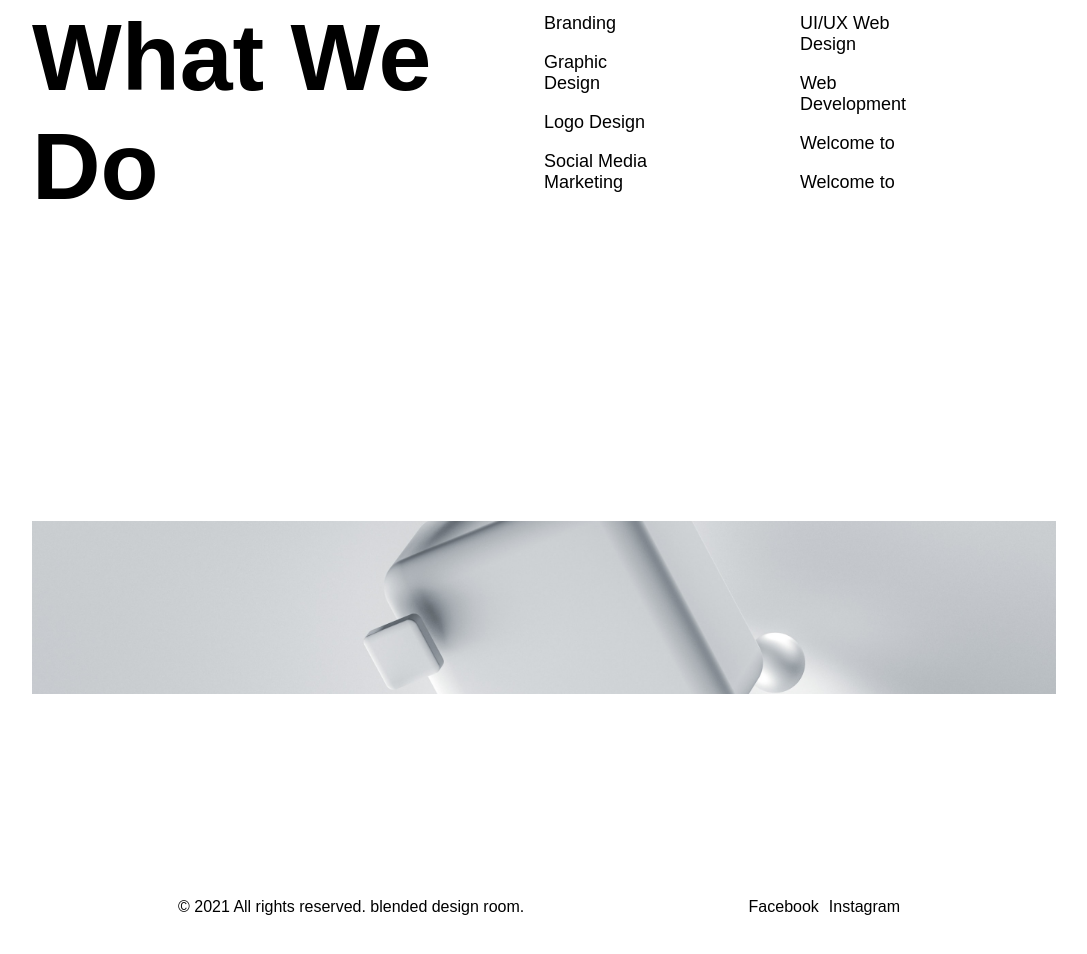
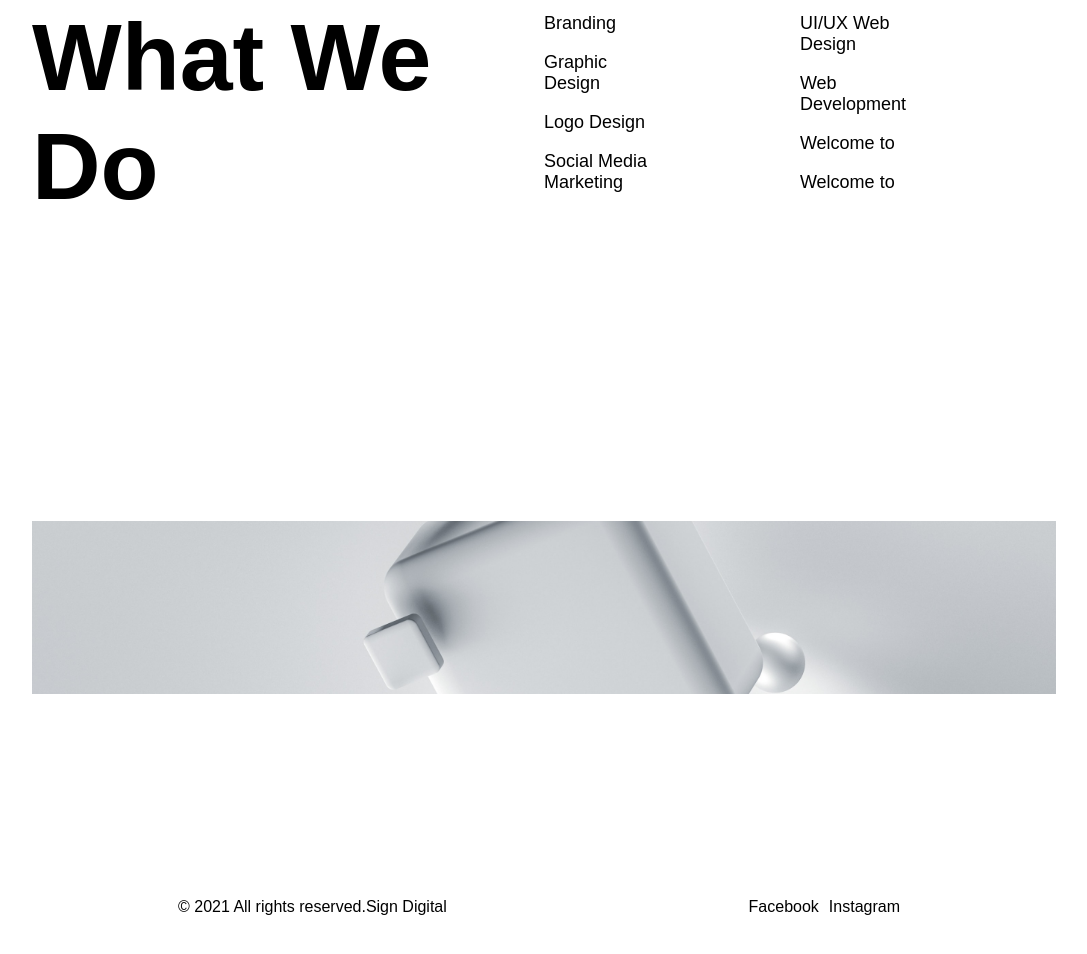
Before and after one commit to JulietaSargsyan/SignDigital, a plain HTML site: page index.html in a window 1280 px wide. Shown: the part 2477-3431 px from the top of the page, without its empty margins (96-1183 px from the left). Drawn offline with Linux system fonts and the light colour scheme.

Commit message:
Update index.html

```diff
--- a/index.html
+++ b/index.html
@@ -102,7 +102,7 @@
         <img class='cube-img' src='./img/cube.png' />
       </main>
       <footer>
-        <p>&copy; 2021 All rights reserved. blended design room. </p>
+        <p>&copy; 2021 All rights reserved.Sign Digital </p>
         <div class='social'>
           <a href='https://www.facebook.com/Sign-2213681662203036' target="_blank">Facebook</a>
           <a href='https://www.instagram.com/sign_digital/' target="_blank">Instagram</a>
```
